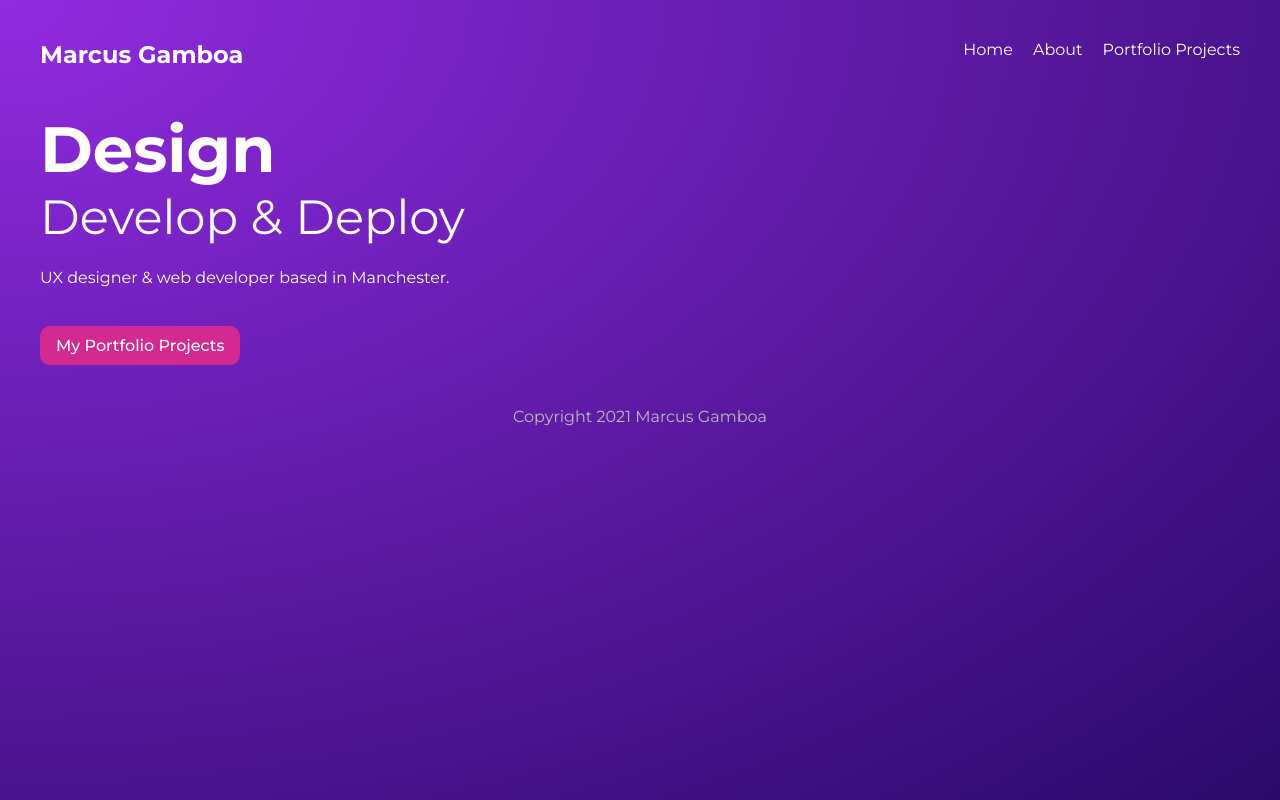
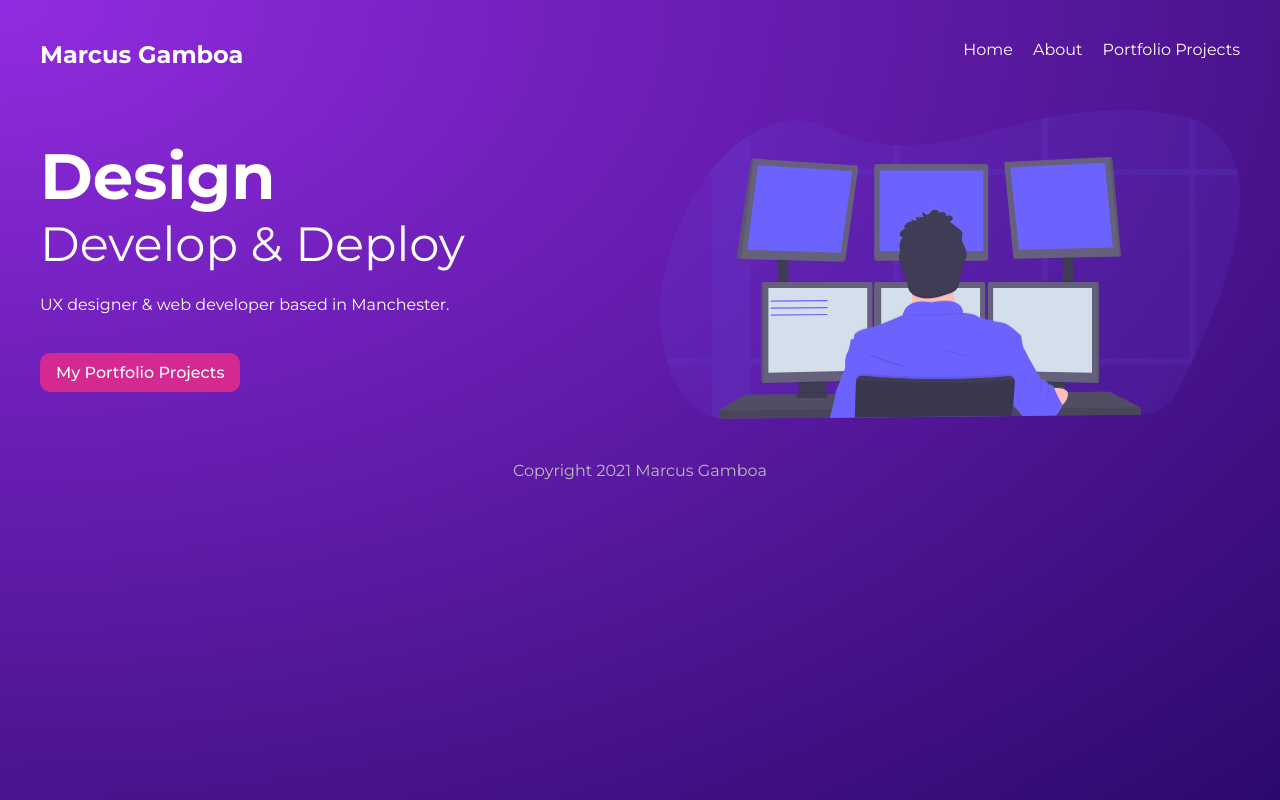
Before and after one commit to mhgamboa/gatsby-practice, a Gatsby site: page / in a window 1280 px wide. Built offline with nearby package versions, Linux system fonts and the light colour scheme; Gatsby itself is replaced by a stand-in of ours.

Commit message:
Learn about the static folder

```diff
--- a/src/pages/index.js
+++ b/src/pages/index.js
@@ -15,6 +15,7 @@ export default function Home() {
             My Portfolio Projects
           </Link>
         </div>
+        <img src="/programmer.svg" alt="Site Banner" />
       </section>
     </Layout>
   )
--- a/src/styles/home.module.css
+++ b/src/styles/home.module.css
@@ -12,6 +12,11 @@
   font-weight: 400;
   margin-bottom: 20px;
 }
+
+.header img {
+  max-width: 100%;
+}
+
 .btn {
   display: inline-block;
   background: #d42990;
```
Also changed, not shown: README.md, static/Programmer.svg (added).
